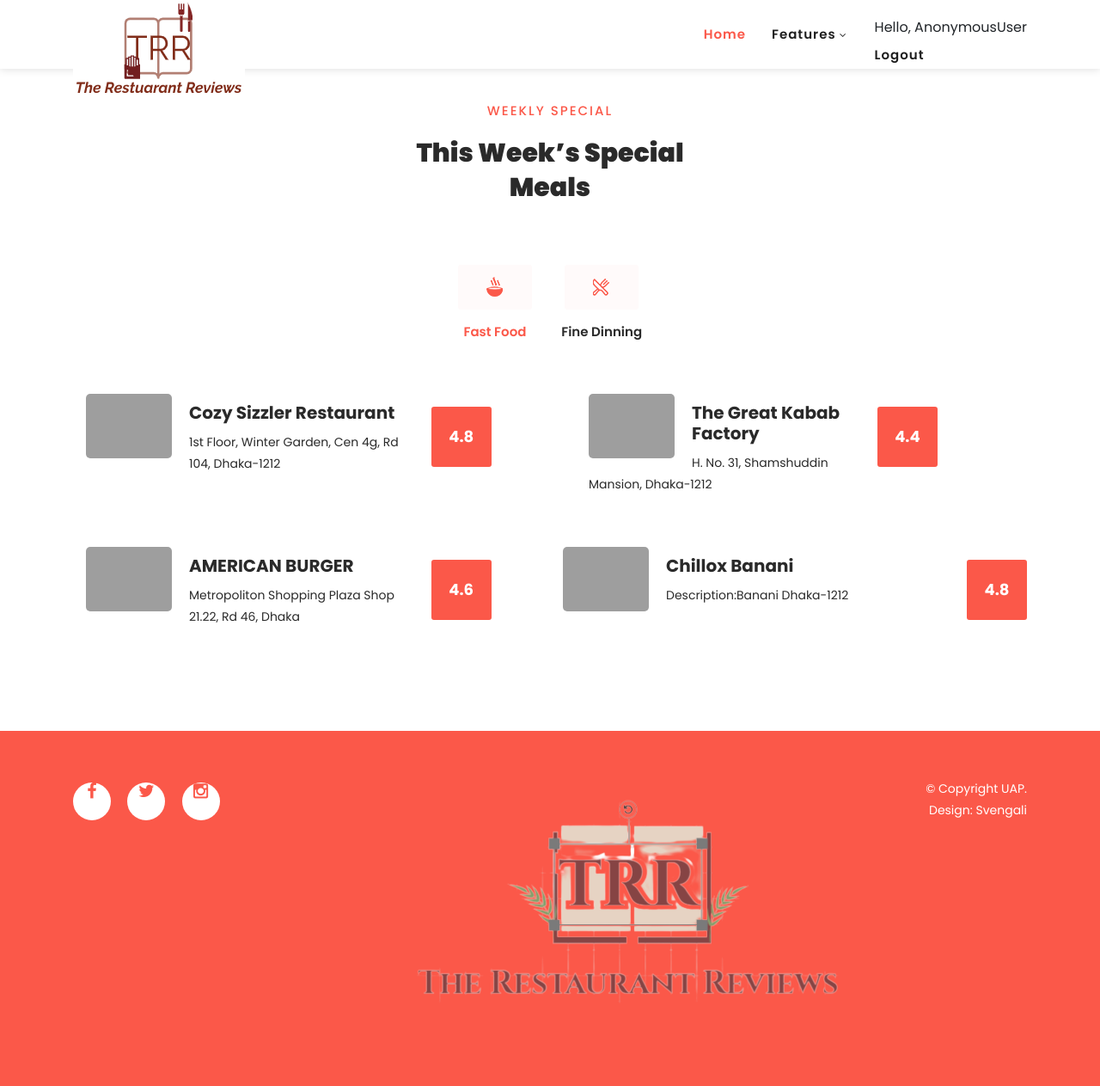
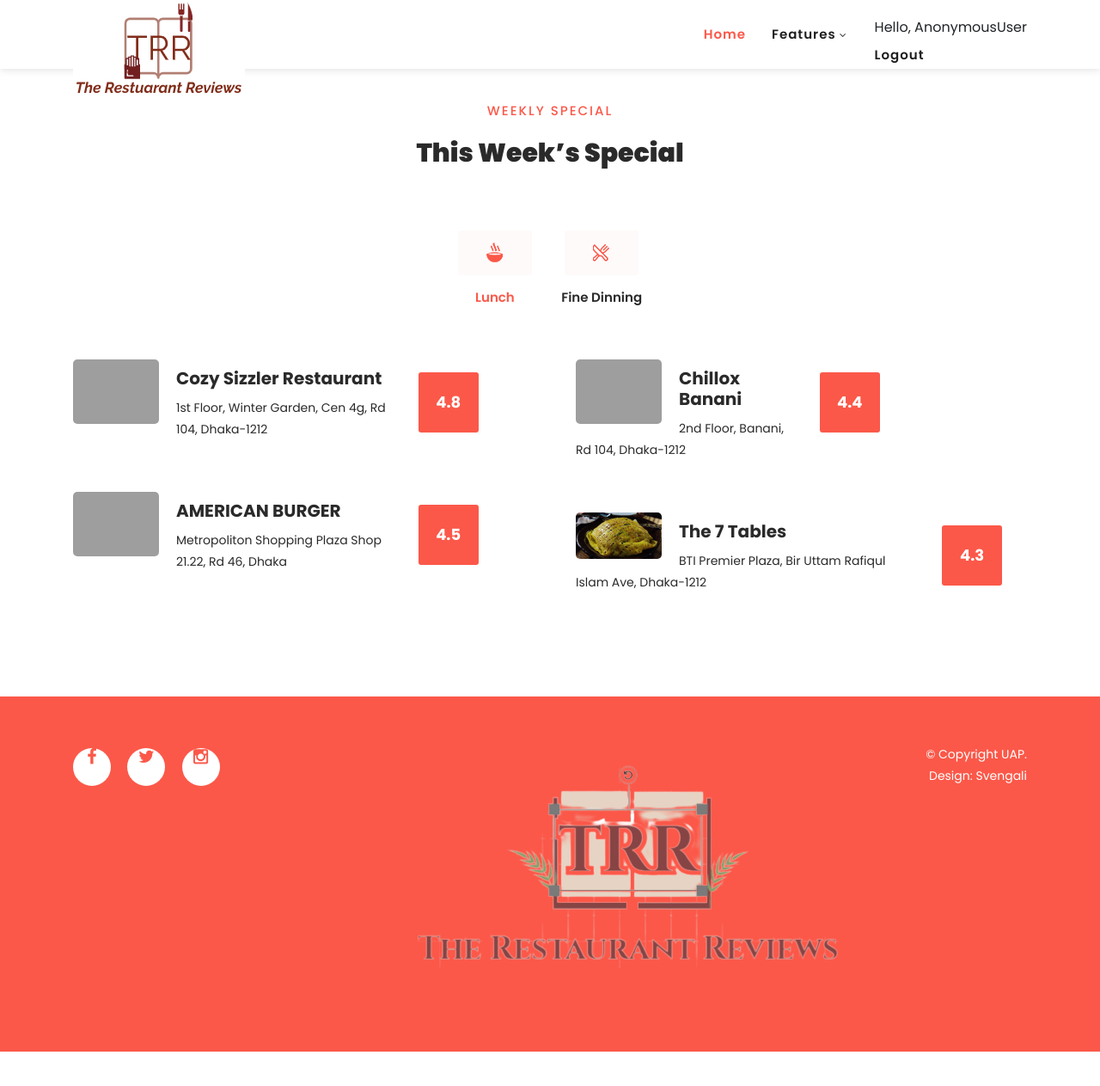
Before and after one commit to flapon808/TRR-ASM, a Django app: page /weekly_meals/ in a window 1280 px wide. Shown: the whole page at 86% size. After the commit the page ends 1223 px from the top, so only its background shows below. Run offline with Django 3.2, Linux system fonts and the light colour scheme; some libraries are stand-ins or nearby versions; grey boxes are pictures that could not be loaded.

Commit message:
meals hyperlink added

```diff
--- a/home/templates/weeklymeals.html
+++ b/home/templates/weeklymeals.html
@@ -73,7 +73,7 @@
             <div class="col-lg-4 offset-lg-4 text-center">
                 <div class="section-heading">
                     <h6>Weekly Special</h6>
-                    <h2>This Week’s Special Meals</h2>
+                    <h2>This Week’s Special</h2>
                 </div>
             </div>
         </div>
@@ -87,7 +87,7 @@
                                     <ul>
 
                                         <li><a href='#tabs-2'><img src="{% static 'images/tab-icon-02.png' %}"
-                                                    alt="">Fast Food</a></a></li>
+                                                    alt="">Lunch</a></a></li>
                                         <li><a href='#tabs-3'><img src="{% static 'images/tab-icon-03.png' %}"
                                                     alt="">Fine Dinning</a></a></li>
                                     </ul>
@@ -98,13 +98,11 @@
                     <div class="col-lg-12">
                         <section class='tabs-content'>
 
-
                             <article id='tabs-2'>
                                 <div class="row">
                                     <div class="col-lg-6">
                                         <div class="row">
                                             <div class="left-list">
-                                                <div class="col-lg-12">
                                                 <div class="col-lg-12">
                                                     <div class="tab-item">
                                                         <a href="http://127.0.0.1:8000/product/8/">
@@ -118,10 +116,7 @@
                                                         </div>
                                                     </div>
                                                 </div>
-                                                </div>
-                                                <br>
 
-                                                <div class="col-lg-12">
                                                 <div class="col-lg-12">
                                                     <div class="tab-item">
                                                         <a href="http://127.0.0.1:8000/product/19/">
@@ -131,30 +126,8 @@
                                                         <p>Metropoliton Shopping Plaza Shop 21.22, Rd 46, Dhaka
                                                         </p>
                                                         <div class="price">
-                                                            <h6>4.6</h6>
+                                                        <h6>4.5</h6>
                                                         </div>
-                                                        </div>
-                                                    </div>
-                                                </div>
-
-
-                                            </div>
-                                        </div>
-                                    </div>
-                                    <div class="col-lg-6">
-                                        <div class="row">
-                                            <div class="right-list">
-                                                <div class="col-lg-12">
-                                                    <div class="col-lg-12">
-                                                        <div class="tab-item">
-                                                            <a href="http://127.0.0.1:8000/product/15/">
-                                                            <img class="img-fluid" src="{% static 'images/greatkabab.jpg' %}" >
-                                                            </a>
-                                                            <h4>The Great Kabab Factory</h4>
-                                                            <p>H. No. 31, Shamshuddin Mansion, Dhaka-1212
-                                                            </p>
-                                                            <div class="price">
-                                                            <h6>4.4</h6>
                                                     </div>
                                                 </div>
                                             </div>
@@ -162,27 +135,42 @@
                                     </div>
 
 
+                                    <div class="col-lg-6">
+                                        <div class="row">
+                                            <div class="right-list">
                                                 <div class="col-lg-12">
                                                     <div class="tab-item">
                                                         <a href="http://127.0.0.1:8000/product/20/">
                                                         <img class="img-fluid" src="{% static 'images/chillox.jpg' %}" >
                                                         </a>
                                                         <h4>Chillox Banani</h4>
-                                                        <p>Description:Banani Dhaka-1212
-                                                        </p>
+                                                        <p>2nd Floor, Banani, Rd 104, Dhaka-1212</p>
                                                         <div class="price">
-                                                        <h6>4.8</h6>
+                                                        <h6>4.4</h6>
+                                                        </div>
                                                     </div>
                                                 </div>
                                                 </div>
 
+
+                                                <div class="right-list">
+                                                    <div class="col-lg-12">
+                                                        <div class="tab-item">
+                                                            <a href="http://127.0.0.1:8000/product/25/">
+                                                            <img class="img-fluid" src="{% static 'images/the7.PNG' %}" >
+                                                            </a>
+                                                            <h4>The 7 Tables</h4>
+                                                            <p> BTI Premier Plaza, Bir Uttam Rafiqul Islam Ave, Dhaka-1212</p>
+                                                            <div class="price">
+                                                            <h6>4.3</h6>
+                                                            </div>
+                                                        </div>
+                                                    </div>
                                             </div>
                                         </div>
                                     </div>
                                 </div>
                             </article>
-
-
                             <article id='tabs-3'>
                                 <div class="row">
                                     <div class="col-lg-6">
```
Also changed, not shown: db.sqlite3. Lines whose indentation alone changed are shown as unchanged.
